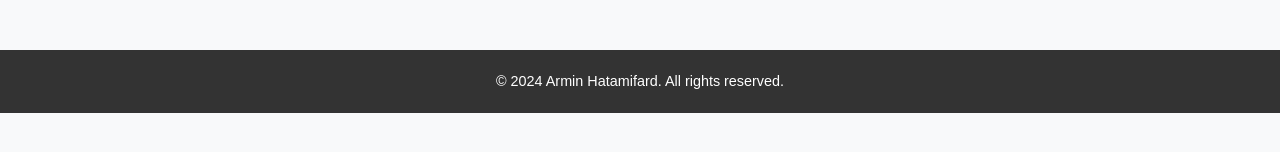
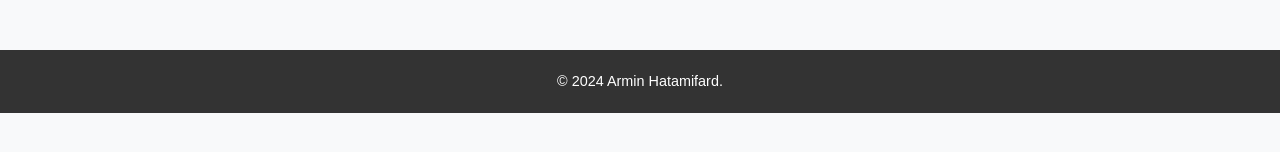
Before and after one commit to ArminHFD/Profile-Site, a plain HTML site: page portfolio.html in a window 1280 px wide. Shown: the part 536-688 px from the top of the page. Drawn offline with Linux system fonts and the light colour scheme.

Commit message:
Content Complete

```diff
--- a/portfolio.html
+++ b/portfolio.html
@@ -40,7 +40,7 @@
         </section>
     </main>
     <footer>
-        <p>© 2024 Armin Hatamifard. All rights reserved.</p>
+        <p>© 2024 Armin Hatamifard.</p>
     </footer>
 </body>
 </html>
```
Also changed, not shown: project.html (+1 -1 lines), technical.html (+1 -1 lines).
